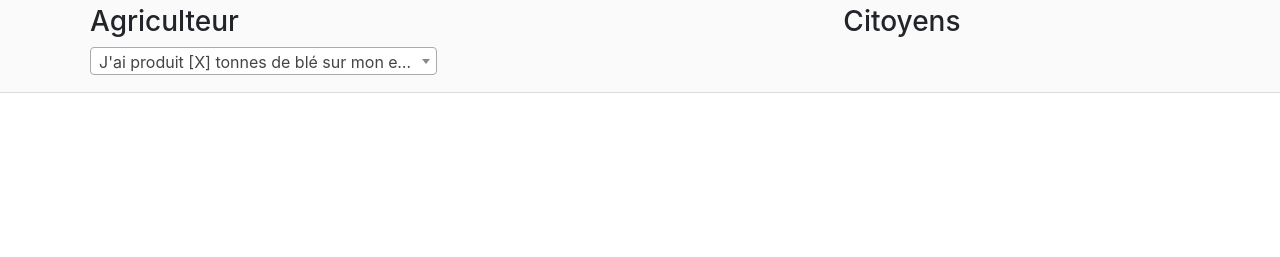
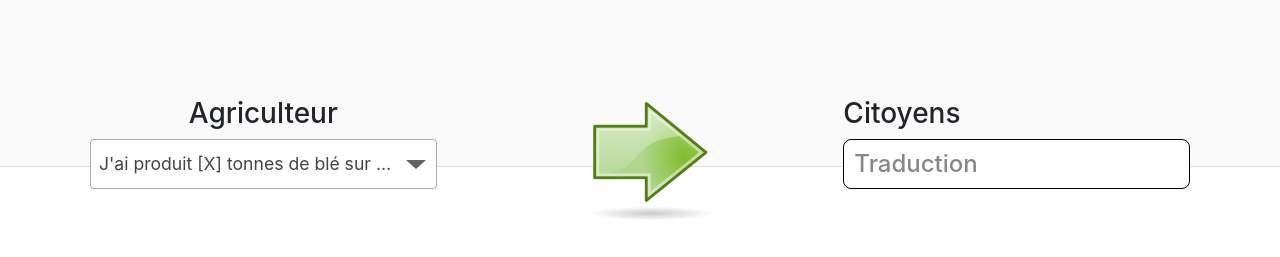
Before and after one commit to AgriG33k/Agri-Traduction, a plain HTML site: page index.html in a window 1280 px wide. Shown: the part 127-384 px from the top of the page. Drawn offline with nearby package versions, Linux system fonts and the light colour scheme.

Commit message:
Mise en page home
ajout du titre traduction
ajout de la flèche pour montrer que c'est l'agriculteur qui traduit au citoyen

```diff
--- a/assets/css/style.css
+++ b/assets/css/style.css
@@ -13,7 +13,7 @@
     border-bottom: 1px solid rgba(0,0,0,0.12);
     content: '';
     display: block;
-    height: 220px;
+    height: 294px;
     overflow: hidden;
     width: 100%;
     z-index: -1;
@@ -22,6 +22,52 @@
     left: 0;
 }
 
-section h1{
+section h1, body > section > div > div > div:nth-child(1) > h3{
     text-align: center;
 }
+
+
+.select2-container--default .select2-selection--single{
+    color: white;
+    font-size: 1.1em;
+    font-weight: normal;
+    height: 50px;
+    padding: 14px 14px 14px 8px;
+    transition: all 0.3s linear;
+    width: 100%;
+}
+
+.select2-container--default .select2-selection--single .select2-selection__arrow b {
+    border-color: #5f6368 transparent transparent transparent;
+    border-width: 9px 10px 0 10px;
+    margin-left: -20px;
+    top: 87%;
+}
+.select2-container--default .select2-selection--single .select2-selection__rendered {
+    color: #444;
+    line-height: 20px;
+}
+
+.select2-container .select2-selection--single .select2-selection__rendered {
+    padding-left: 0px;
+}
+
+#parametres .col-6{
+    margin-top: -110px;
+    background: rgba(255,255,255,0.8);}
+
+body > section > div > div{
+    margin-top: 100px;
+}
+
+.encadrer h4{
+    border: 1px solid Black;
+    border-radius: 8px 8px 8px 8px;
+    padding: 10px;
+    background: white;
+    color: #878787;
+}
+
+body > section > div > div > div:nth-child(2) > img  {
+    margin-left: 120px;
+}
--- a/assets/js/traduction.js
+++ b/assets/js/traduction.js
@@ -43,10 +43,10 @@ function nettoyerDiv(div) {
 function creerElementParametres(divParametres, divTraduction, item, param) {
     // Création d'un div
     var div = document.createElement("div");
-    div.setAttribute('class', 'row');
+    div.setAttribute('class', 'col-6');
     // Création de l'élement
     var input = document.createElement("input");
-    input.setAttribute('class', 'form-control bidon');
+    input.setAttribute('class', 'form-control');
     // Affectation des paramètres
     input.setAttribute('type', param.type);
     input.setAttribute('name', param.cle);
--- a/index.html
+++ b/index.html
@@ -33,12 +33,17 @@
                                 <select class="form-control" id="source" data-select2-id="source" tabindex="-1" aria-hidden="true"> </select>
                             </div>
                         </div>
-                        <div class="col-md" id="parametres" >
+                        <div class="col-md">
+                                <img src="./assets/img/forward.png">
+                            <div class="row justify-content-center" id="parametres">
+                            </div>
                         </div>
                         <div class="col-md"  >
                             <h3>Citoyens</h3>
                             <div id="traduction">
-
+                                <div class="encadrer">
+                                    <h4>Traduction</h4>
+                                </div>
                             </div>
                         </div>
                     </div>
```
Also changed, not shown: assets/img/forward.png (added).
